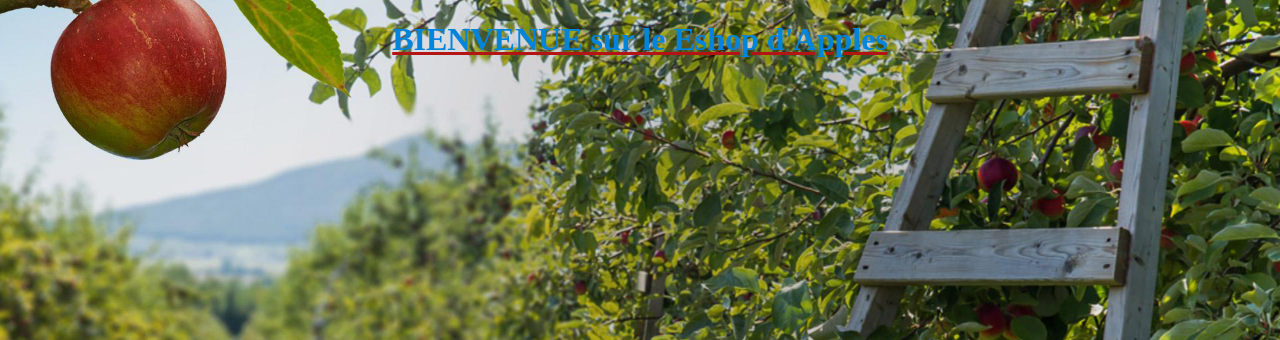
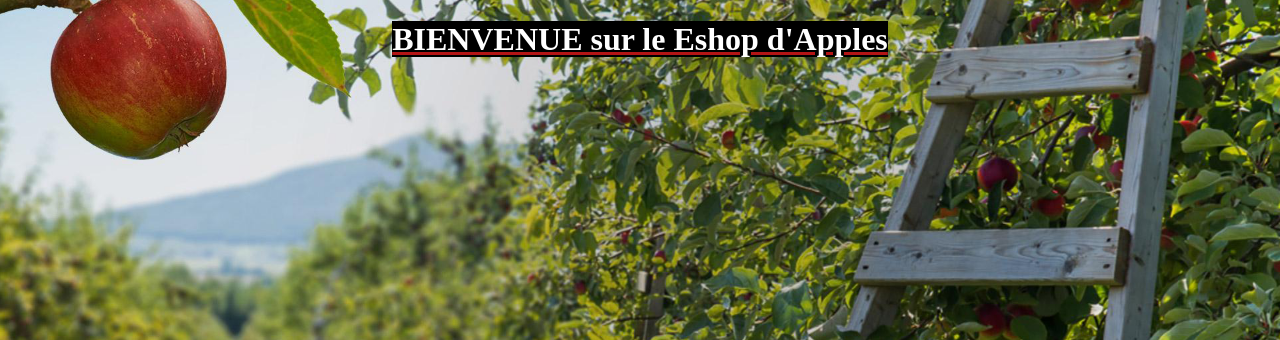
Before and after one commit to coco-vig/projet_app_web_NSI, a Flask app: page / in a window 1280 px wide. Shown: the part 160-500 px from the top of the page. Run offline with Flask 2, Linux system fonts and the light colour scheme.

Commit message:
Update style.css

```diff
--- a/static/style.css
+++ b/static/style.css
@@ -42,7 +42,7 @@ body h1{
     text-align: center;
     text-decoration: underline;
     text-decoration-color: rgb(179, 21, 21);
-    color: rgb(0, 133, 221);
+    color: rgb(255, 255, 255);
 }
 #Mentions {
     background-color: wheat;
@@ -50,7 +50,9 @@ body h1{
     bottom : 0px;
 }
 
-
+span {
+    background-color: #000000;
+  }
 
 #user_state {color: rgb(255, 255, 255);
 }
```
